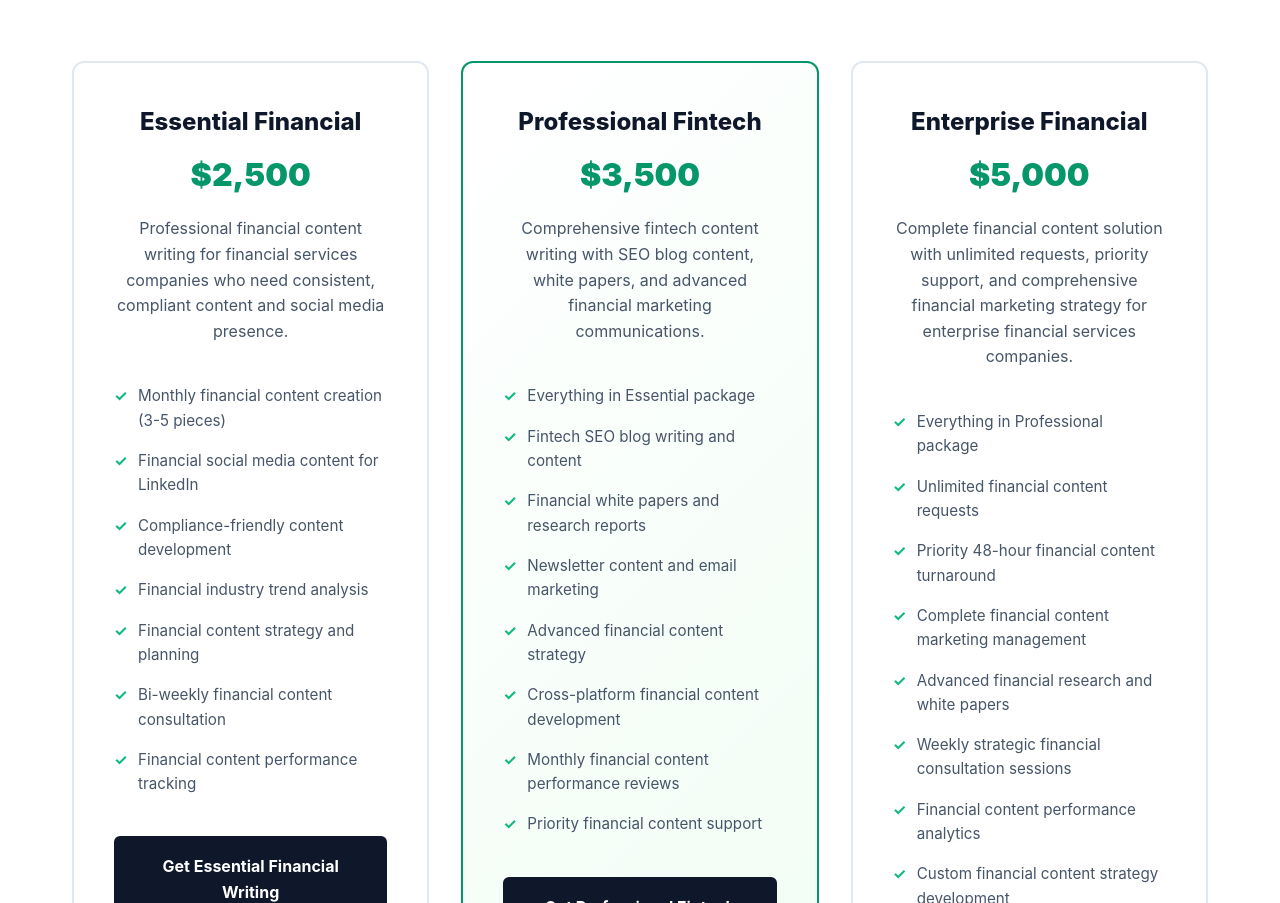
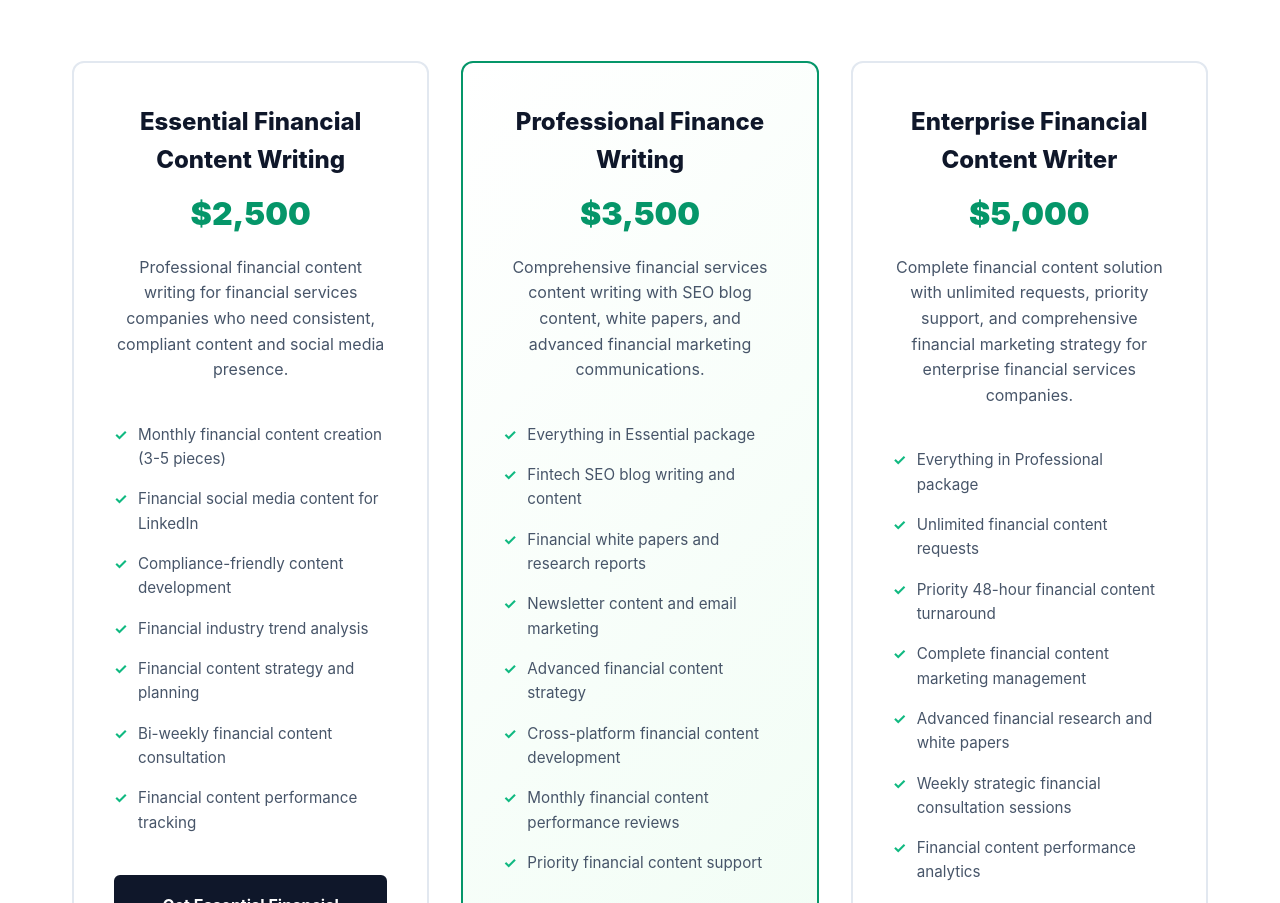
Before and after one commit to lpw69/executivecontentwriter, a plain HTML site: page finance-content-writer.html in a window 1280 px wide. Shown: the part 5856-6759 px from the top of the page. Drawn offline with Linux system fonts and the light colour scheme.

Commit message:
Update finance-content-writer.html

```diff
--- a/finance-content-writer.html
+++ b/finance-content-writer.html
@@ -782,7 +782,7 @@
 
             <div class="pricing-grid">
                 <div class="pricing-card">
-                    <h3 class="pricing-title">Essential Financial</h3>
+                    <h3 class="pricing-title">Essential Financial Content Writing</h3>
                     <div class="pricing-price">$2,500</div>
                     <p class="pricing-description">Professional financial content writing for financial services companies who need consistent, compliant content and social media presence.</p>
 
@@ -800,9 +800,9 @@
                 </div>
 
                 <div class="pricing-card featured">
-                    <h3 class="pricing-title">Professional Fintech</h3>
+                    <h3 class="pricing-title">Professional Finance Writing</h3>
                     <div class="pricing-price">$3,500</div>
-                    <p class="pricing-description">Comprehensive fintech content writing with SEO blog content, white papers, and advanced financial marketing communications.</p>
+                    <p class="pricing-description">Comprehensive financial services content writing with SEO blog content, white papers, and advanced financial marketing communications.</p>
 
                     <ul class="pricing-features">
                         <li>Everything in Essential package</li>
@@ -819,7 +819,7 @@
                 </div>
 
                 <div class="pricing-card">
-                    <h3 class="pricing-title">Enterprise Financial</h3>
+                    <h3 class="pricing-title">Enterprise Financial Content Writer</h3>
                     <div class="pricing-price">$5,000</div>
                     <p class="pricing-description">Complete financial content solution with unlimited requests, priority support, and comprehensive financial marketing strategy for enterprise financial services companies.</p>
 
```
